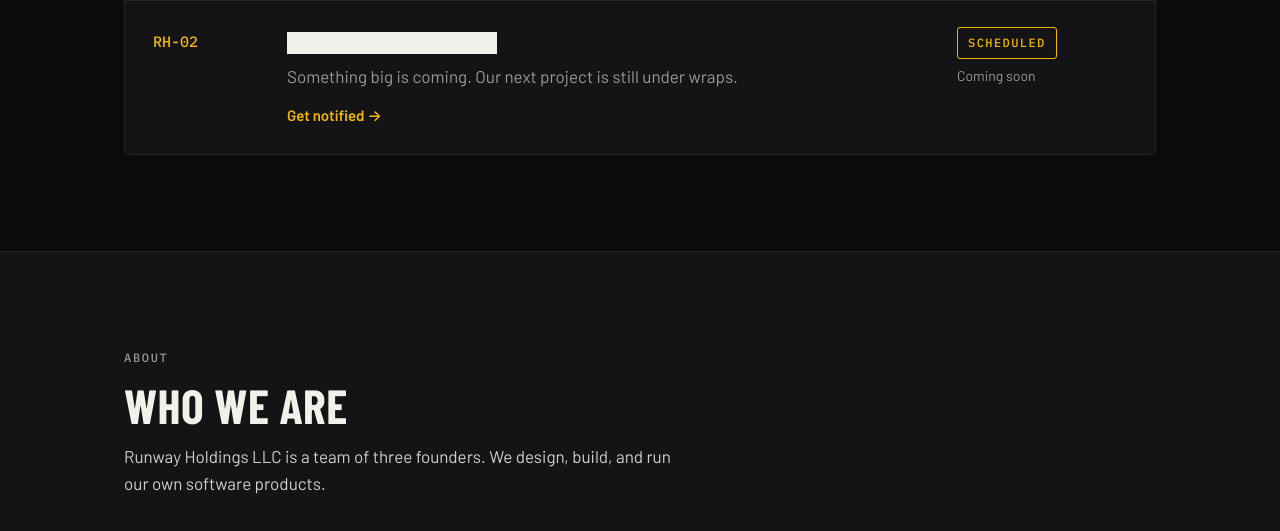
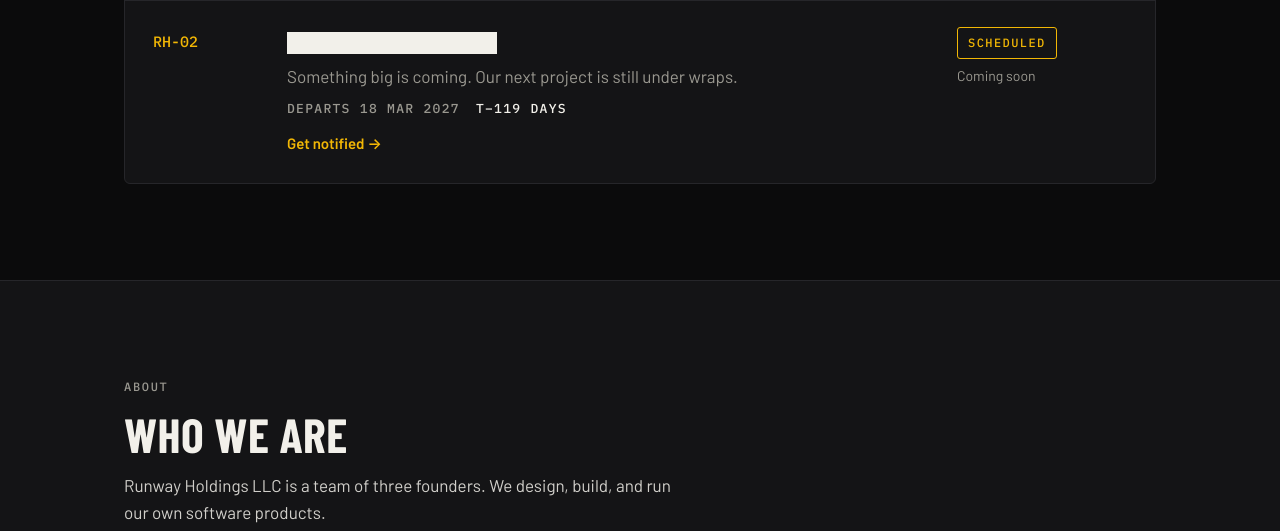
Before and after one commit to c46w7wyggk-spec/runwayholdingsllc, a plain HTML site: page runwayholdingsllc-site/index.html in a window 1280 px wide. Shown: the part 1023-1554 px from the top of the page. Drawn offline with nearby package versions, Linux system fonts and the light colour scheme.

Commit message:
Add RH-02 countdown to 18 March 2027 launch
Shows 'Departs 18 Mar 2027' and a T-minus day count on the departures board;
switches to Launch day / Launched automatically.

Co-Authored-By: Claude Opus 5.5 <noreply@anthropic.com>
Claude-Session: https://claude.ai/code/session_01KF3R25dSz86m1YGffrdFww

```diff
--- a/runwayholdingsllc-site/index.html
+++ b/runwayholdingsllc-site/index.html
@@ -85,6 +85,8 @@
   .code { font-family: var(--mono); font-size: 15px; color: var(--accent); padding-top: 3px; }
   .proj h3 { font-size: 28px; font-weight: 700; }
   .proj p { color: var(--muted); margin-top: 8px; max-width: 56ch; }
+  .departs { margin-top: 14px; display: flex; flex-wrap: wrap; gap: 4px 16px; font-family: var(--mono); font-size: 13px; letter-spacing: .1em; text-transform: uppercase; color: var(--muted); }
+  .tminus { color: var(--text); }
   .notify { display: inline-block; margin-top: 12px; font-weight: 600; font-size: 15px; color: var(--accent); border-bottom: 1px solid transparent; }
   .notify:hover { border-bottom-color: var(--accent); }
   .status { display: flex; flex-direction: column; align-items: flex-start; gap: 6px; }
@@ -218,11 +220,12 @@
           <div class="proj" role="cell">
             <h3><span class="redact" aria-hidden="true"></span><span class="sr">Name withheld</span></h3>
             <p>Something big is coming. Our next project is still under wraps.</p>
+            <p class="departs"><span data-dep-date>Departs 18 Mar 2027</span><span class="tminus" data-tminus>T&ndash;119 days</span></p>
             <a class="notify" href="mailto:hello@runwayholdingsllc.com?subject=Notify%20me%20about%20RH-02">Get notified &rarr;</a>
           </div>
           <div class="status" role="cell">
-            <span class="tag outline">Scheduled</span>
-            <small>Coming soon</small>
+            <span class="tag outline" data-dep-tag>Scheduled</span>
+            <small data-dep-note>Coming soon</small>
           </div>
         </div>
       </div>
@@ -278,6 +281,23 @@
   </div>
 </footer>
 
+<script>
+  // RH-02 countdown to launch day (18 March 2027, viewer's local time)
+  (function () {
+    var launch = new Date(2027, 2, 18);
+    var days = Math.ceil((launch - new Date()) / 86400000);
+    var t = document.querySelector('[data-tminus]');
+    if (!t) return;
+    if (days > 1) { t.textContent = 'T\u2013' + days + ' days'; return; }
+    if (days === 1) { t.textContent = 'T\u20131 day'; return; }
+    t.textContent = days === 0 ? 'Launch day' : 'Launched';
+    document.querySelector('[data-dep-date]').textContent = 'Departed 18 Mar 2027';
+    var tag = document.querySelector('[data-dep-tag]');
+    tag.textContent = 'Launched';
+    tag.className = 'tag solid';
+    document.querySelector('[data-dep-note]').textContent = '18 Mar 2027';
+  })();
+</script>
 <script>document.getElementById('yr').textContent = new Date().getFullYear();</script>
 <script>window.va = window.va || function () { (window.vaq = window.vaq || []).push(arguments); };</script>
 <script defer src="/_vercel/insights/script.js"></script>
```
